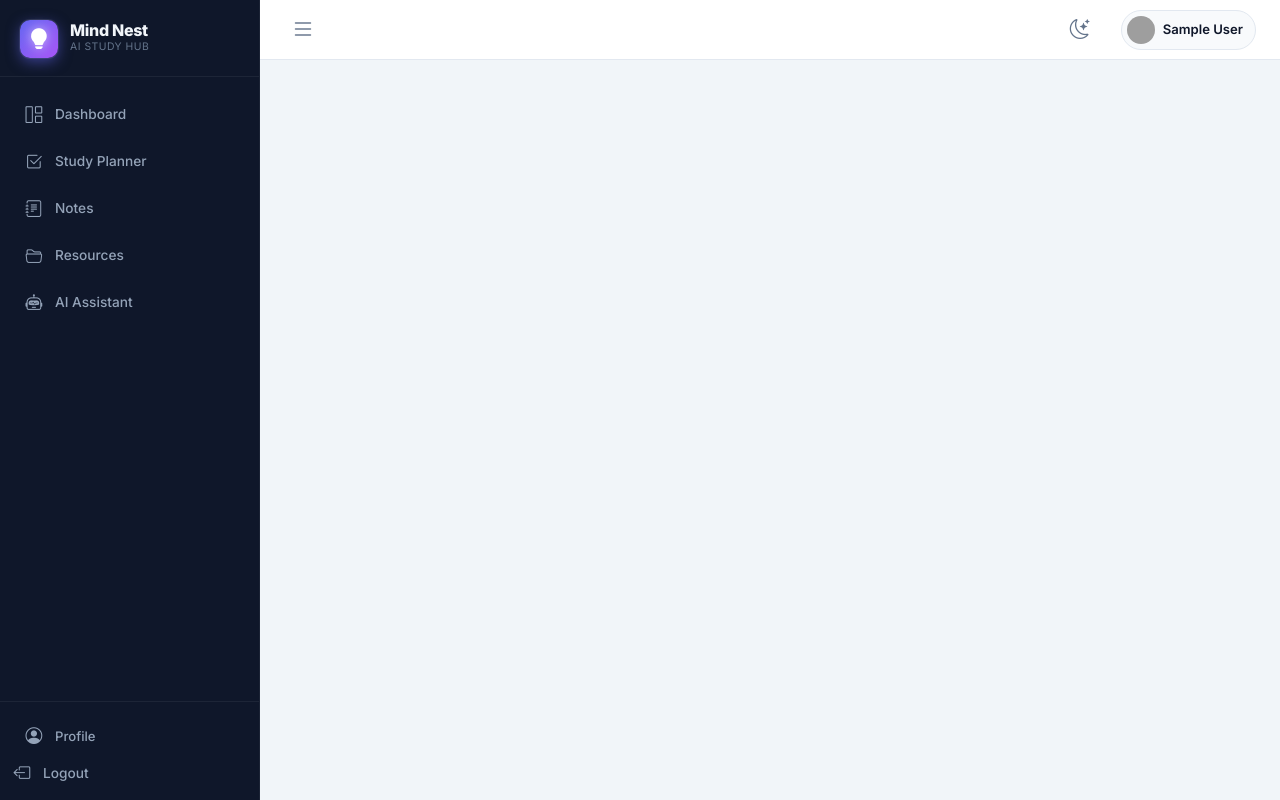
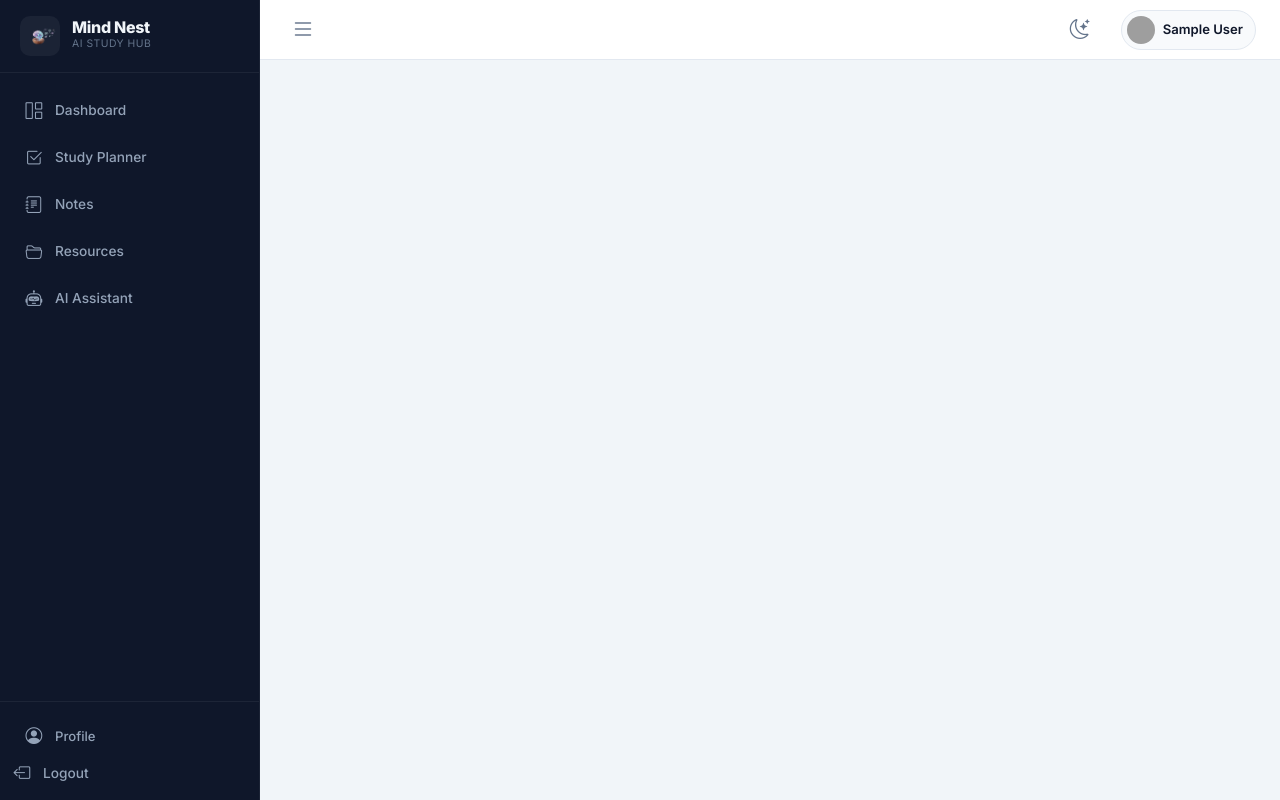
Before and after one commit to Mohamed3taa/Mind_Nest, a Django app: page /accounts/password-reset/ in a window 1280 px wide. Run offline with Django 5.2, Linux system fonts and the light colour scheme; the visitor is signed in with stand-in values (Sample User, id 1); grey boxes are pictures that could not be loaded.

Commit message:
Use custom logo.png in sidebar and auth pages

```diff
--- a/static/css/main.css
+++ b/static/css/main.css
@@ -94,25 +94,18 @@ body {
     display: flex;
     align-items: center;
     gap: 12px;
-    padding: 20px 20px 18px;
+    padding: 16px 20px;
     border-bottom: 1px solid rgba(255,255,255,0.06);
     text-decoration: none;
 }
 
 .sidebar-brand-logo {
-    width: 38px; height: 38px;
-    background: var(--gradient);
+    width: 40px; height: 40px;
     border-radius: 10px;
     display: flex; align-items: center; justify-content: center;
-    font-size: 1.3rem;
-    color: white;
     flex-shrink: 0;
-    box-shadow: 0 4px 14px rgba(99,102,241,0.5), 0 0 0 1px rgba(255,255,255,0.1);
-    position: relative;
-}
-
-.sidebar-brand-logo i {
-    filter: drop-shadow(0 0 6px rgba(255,255,255,0.6));
+    overflow: hidden;
+    background: rgba(255,255,255,0.05);
 }
 
 .sidebar-brand-text {
--- a/templates/accounts/login.html
+++ b/templates/accounts/login.html
@@ -7,8 +7,10 @@
 <div class="auth-wrapper">
     <div class="auth-card">
         <div class="auth-header">
-            <div class="auth-logo">
-                <i class="bi bi-lightbulb-fill"></i>
+            {% load static %}
+            <div class="auth-logo" style="background:none;box-shadow:none;">
+                <img src="{% static 'images/logo.png' %}" alt="Mind Nest"
+                     style="width:80px;height:80px;object-fit:contain;">
             </div>
             <h2 class="fw-bold" style="letter-spacing:-0.5px">Mind Nest</h2>
             <p class="text-muted">Sign in to your account</p>
--- a/templates/accounts/register.html
+++ b/templates/accounts/register.html
@@ -7,8 +7,10 @@
 <div class="auth-wrapper">
     <div class="auth-card">
         <div class="auth-header">
-            <div class="auth-logo">
-                <i class="bi bi-lightbulb-fill"></i>
+            {% load static %}
+            <div class="auth-logo" style="background:none;box-shadow:none;">
+                <img src="{% static 'images/logo.png' %}" alt="Mind Nest"
+                     style="width:80px;height:80px;object-fit:contain;">
             </div>
             <h2 class="fw-bold" style="letter-spacing:-0.5px">Mind Nest</h2>
             <p class="text-muted">Create your account</p>
--- a/templates/base.html
+++ b/templates/base.html
@@ -24,15 +24,17 @@
 
     <!-- Sidebar -->
     <nav id="sidebar" class="sidebar">
-        <div class="sidebar-brand">
+        <a href="{% url 'dashboard:index' %}" class="sidebar-brand">
             <div class="sidebar-brand-logo">
-                <i class="bi bi-lightbulb-fill"></i>
+                {% load static %}
+                <img src="{% static 'images/logo.png' %}" alt="Mind Nest Logo"
+                     style="width:34px;height:34px;object-fit:contain;border-radius:6px;">
             </div>
             <div class="sidebar-brand-text">
                 <span class="sidebar-brand-name">Mind Nest</span>
                 <span class="sidebar-brand-tagline">AI Study Hub</span>
             </div>
-        </div>
+        </a>
 
         <ul class="sidebar-nav">
             <li>
```
Also changed, not shown: static/images/logo.png (added).
